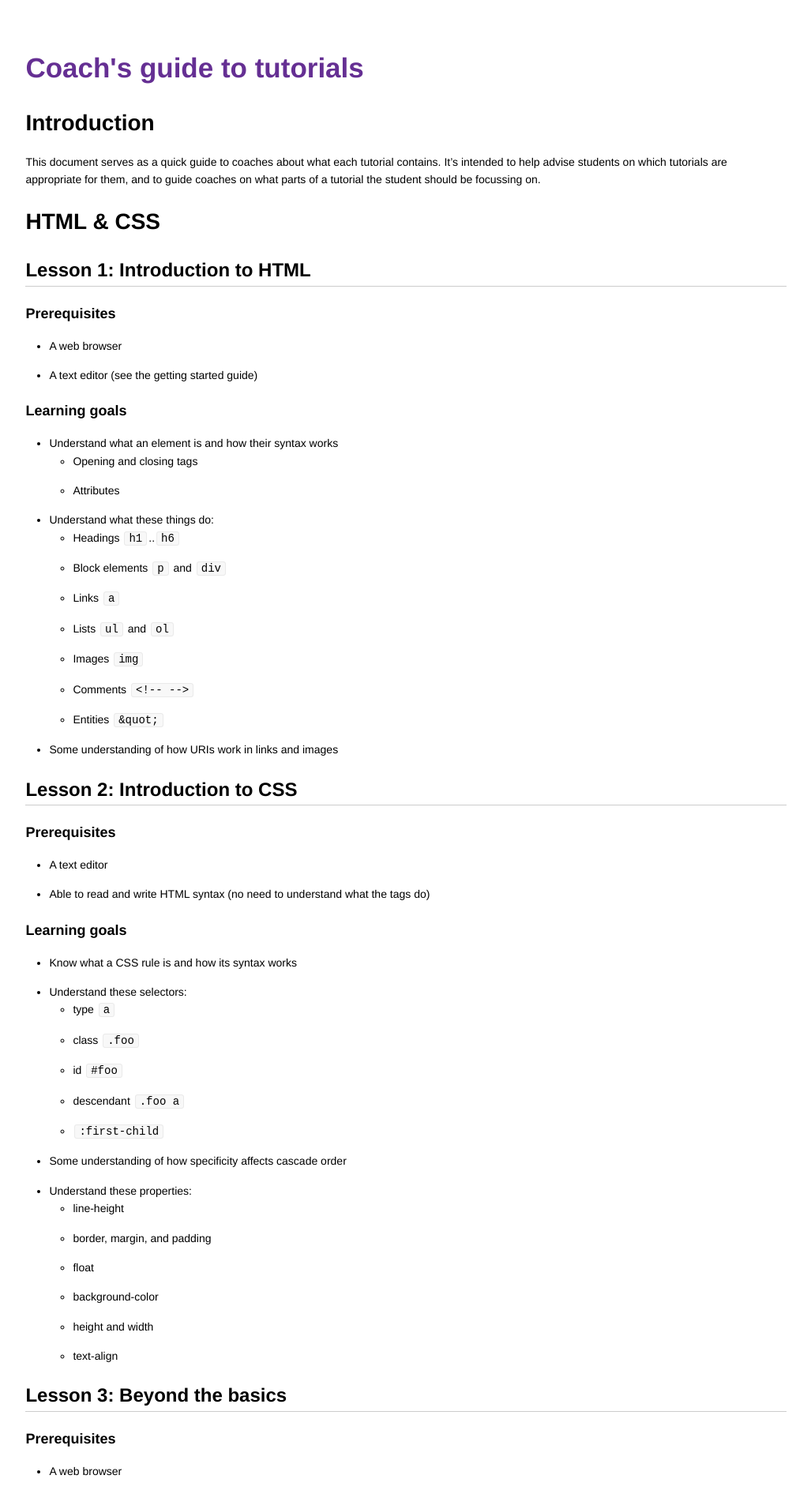
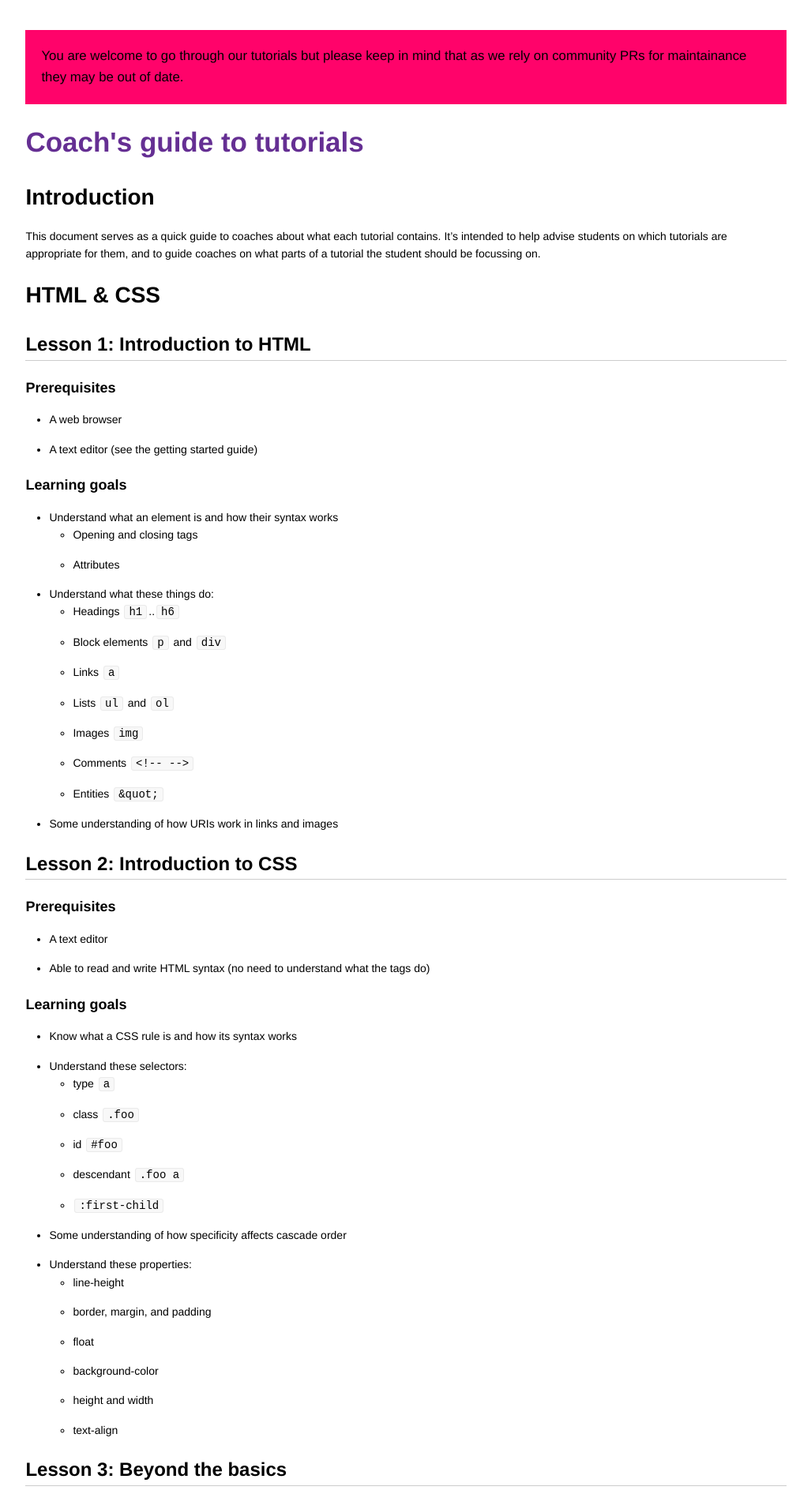
Before and after one commit to codebar/tutorials, a Jekyll site: the page built from coaches/lesson-guide.md, in a window 1280 px wide. Shown: the top 1892 px of the page at 79% size, without its empty margins (126-1153 px from the left). Built offline with Jekyll 4.4.1, drawn with Linux system fonts in a browser that asks for light colours.

Commit message:
Add message informing that codebar tutorials may not be up-to-date

```diff
--- a/_layouts/page.html
+++ b/_layouts/page.html
@@ -2,6 +2,7 @@
 layout: default
 ---
 
+<div id='notice'>You are welcome to go through our tutorials but please keep in mind that as we rely on community PRs for maintainance they may be out of date.</div>
 <div>
   <article role="article">
     {% if page.title %}
--- a/stylesheets/style.css
+++ b/stylesheets/style.css
@@ -12,3 +12,9 @@ footer {
   min-width: 680px;
   margin: 0 auto;
 }
+
+#notice {
+  background-color: #ff036a;
+  padding: 20px;
+  font-size: 1.2em;
+}
```
